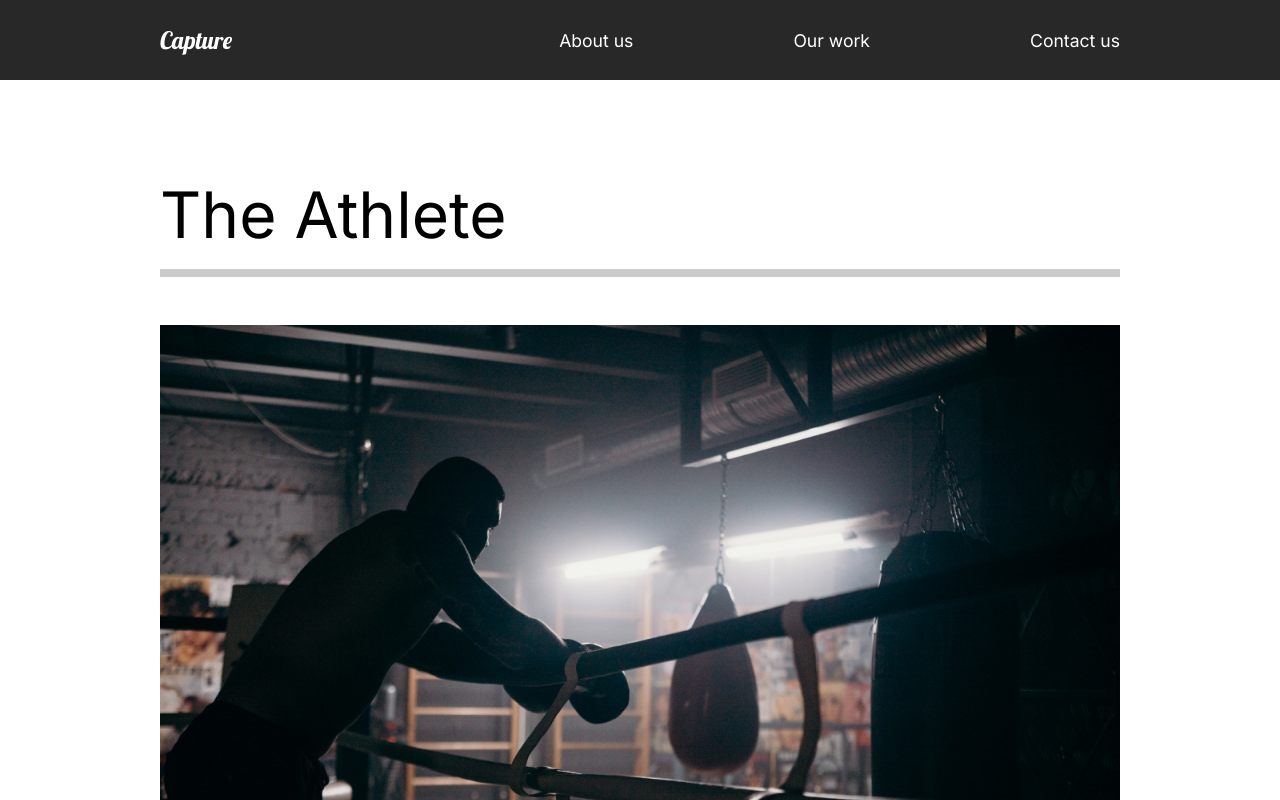
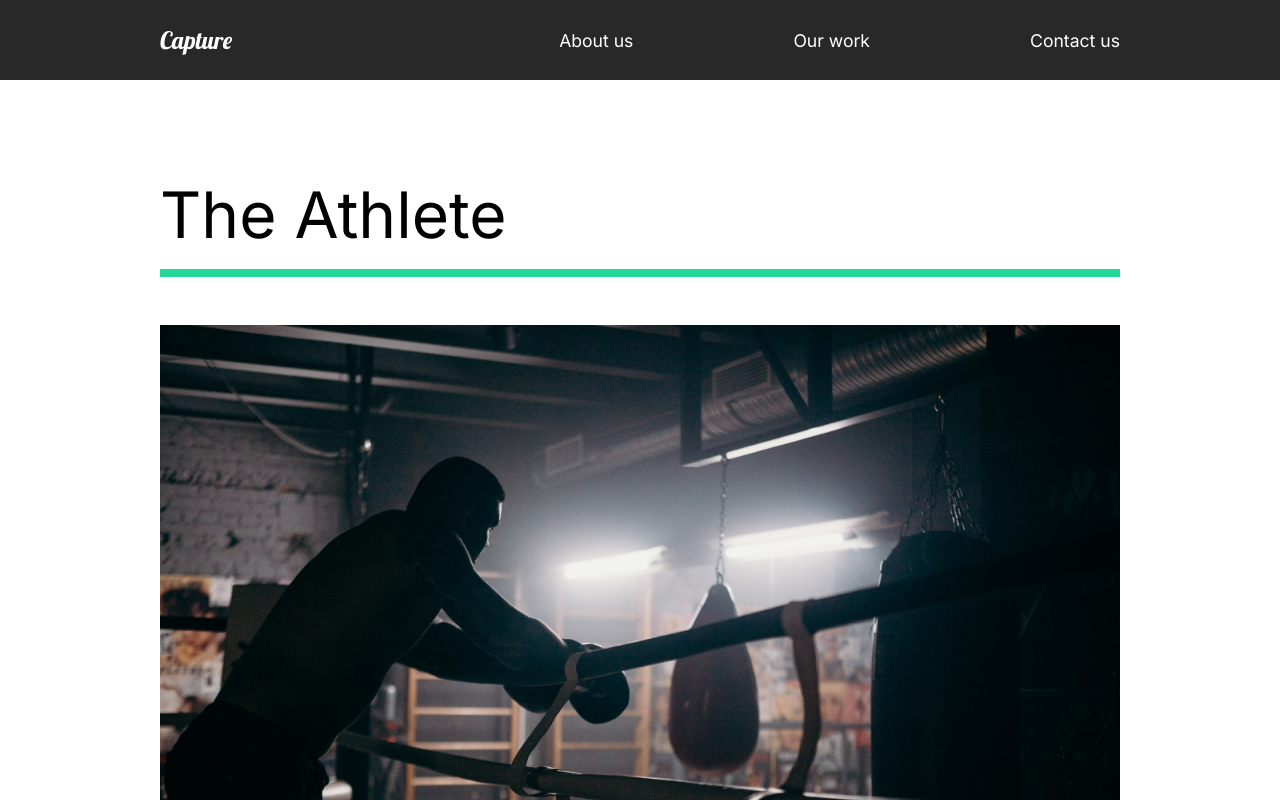
Before and after one commit to FMularski/react-capture, a React (Create React App) app: page /our-work in a window 1280 px wide. Shown: the top 800 px of the page. Built offline with nearby package versions, Linux system fonts and the light colour scheme.

Commit message:
created animations for our work page

```diff
--- a/src/animation.js
+++ b/src/animation.js
@@ -7,14 +7,13 @@
         opacity: 1,
         y: 0,
         transition: {
-            duration: 1,
+            duration: 0.5,
             when: "beforeChildren",
             staggerChildren: 0.25
         },
     },
     exit: {
         opacity: 0,
-        y: 300,
         transition: {
             duration: 0.5
         }
@@ -51,3 +50,28 @@
         }
     }
 }
+
+export const lineAnimation = {
+    hidden: {width: '0%'},
+    show: {
+        width: '100%',
+        transition: {duration: 1}
+    }
+}
+
+export const slider = {
+    hidden: {x: '-130%', skew: '45deg'},
+    show: {
+        x: '100%',
+        skew: '0deg',
+        transition: {
+            ease: "easeOut",
+            duration: 1
+        }
+    }
+}
+
+export const sliderContainer = {
+    hidden: {opacity: 1},
+    show: {opacity: 1, transition: {staggerChildren: 0.15, ease: 'easeOut'}}
+}
--- a/src/pages/OurWork.js
+++ b/src/pages/OurWork.js
@@ -4,7 +4,7 @@
 import styled from 'styled-components';
 import {Link} from 'react-router-dom';
 import { motion } from "framer-motion";
-import { pageAnimation } from "../animation";
+import { pageAnimation, fade, photoAnimation, lineAnimation, slider, sliderContainer } from "../animation";
 
 const OurWork = () => {
     return (
@@ -15,11 +15,19 @@
             exit="exit"
             style={{background: "#fff"}}
         >
+            <motion.div variants={sliderContainer}>
+                <Frame1 variants={slider}></Frame1>
+                <Frame2 variants={slider}></Frame2>
+                <Frame3 variants={slider}></Frame3>
+                <Frame4 variants={slider}></Frame4>
+            </motion.div>
             <Movie>
-                <h2>The Athlete</h2>
-                <div className="line"></div>
+                <motion.h2 variants={fade}>The Athlete</motion.h2>
+                <motion.div variants={lineAnimation} className="line"></motion.div>
                 <Link to="/our-work/the-athlete">
-                    <img src={athlete} alt="athlete" />
+                    <Hide>
+                        <motion.img variants={photoAnimation} src={athlete} alt="athlete" />
+                    </Hide>
                 </Link>
             </Movie>
             <Movie>
@@ -55,7 +63,7 @@
 
     .line {
         height: 0.5rem;
-        background: #cccccc;
+        background: #23d997;
         margin-bottom: 3rem;
     }
 
@@ -66,4 +74,30 @@
     }
 `;
 
+const Hide = styled.div`
+    overflow: hidden;
+`;
+
+const Frame1 = styled(motion.div)`
+    position: fixed;
+    left: 0;
+    top: 10%;
+    width: 100%;
+    height: 100vh;
+    background: #fffebf;
+    z-index: 2;
+`;
+
+const Frame2 = styled(Frame1)`
+    background: #ff8efb;
+`;
+
+const Frame3 = styled(Frame1)`
+    background: #8ed2ff;
+`;
+
+const Frame4 = styled(Frame1)`
+    background: #8effa0;
+`;
+
 export default OurWork;
```
